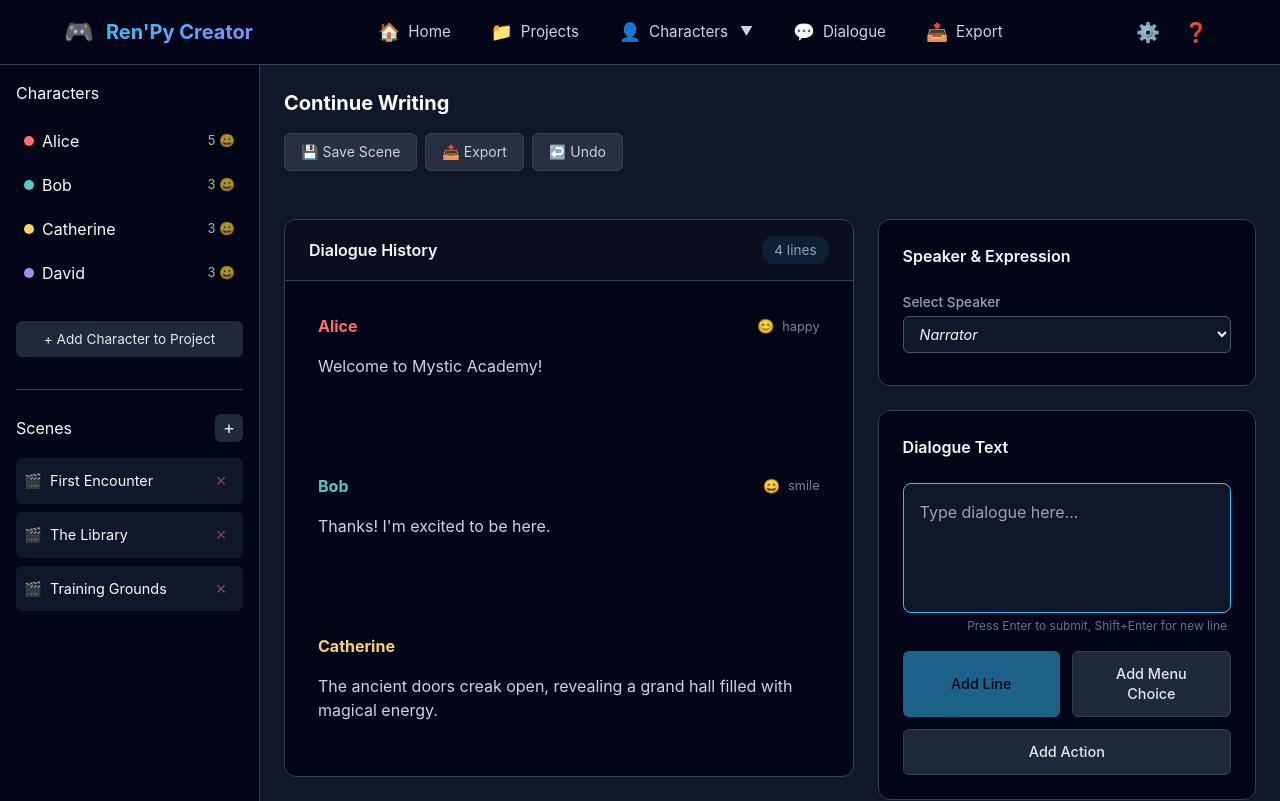
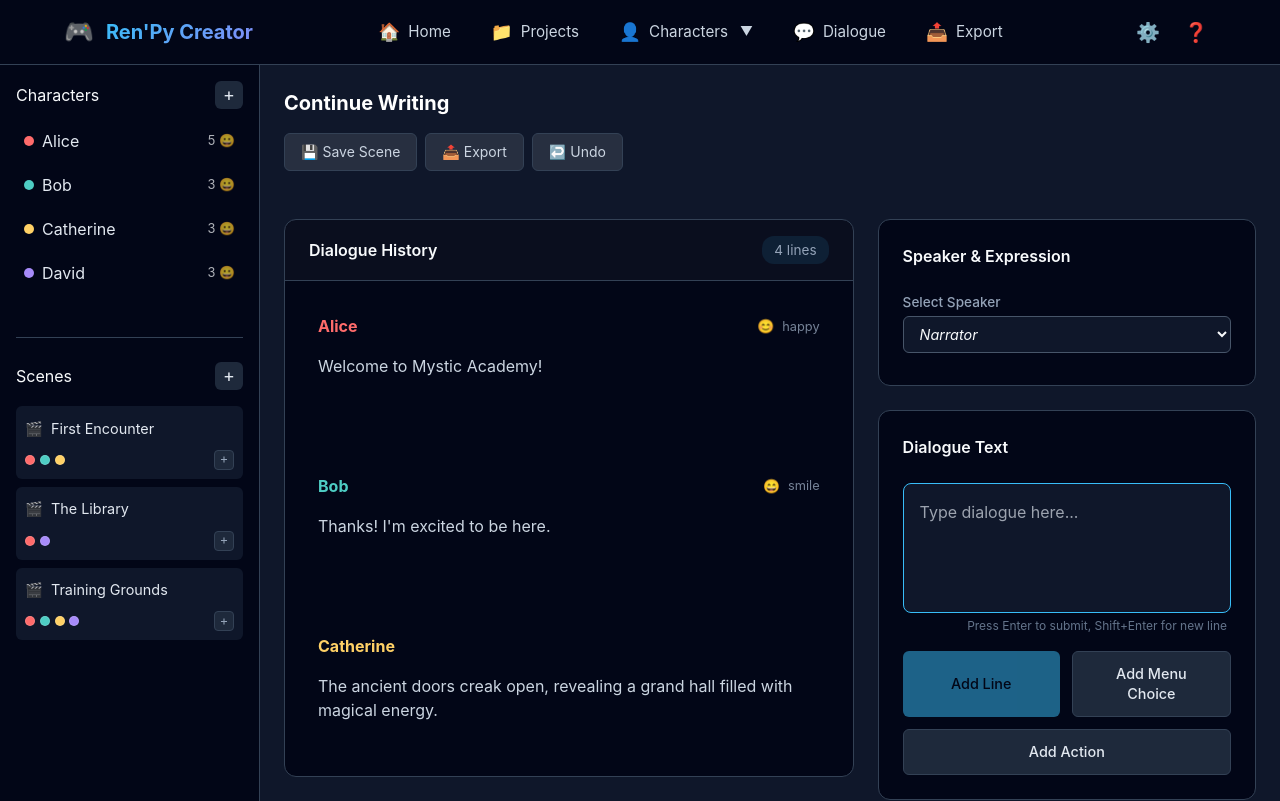
Before and after one commit to JephrenNaicker/RenpyCreatorStudio, a Vue app in the folder frontend/: page /projects/1/dashboard in a window 1280 px wide. Built offline with nearby package versions, Linux system fonts and the light colour scheme; the HTML template or start-up script is replaced by a standard one.

Commit message:
Enhance Character and Scene Management UI with improved layouts and character assignment features

```diff
--- a/frontend/src/components/Project/CharacterSidebar.vue
+++ b/frontend/src/components/Project/CharacterSidebar.vue
@@ -1,7 +1,13 @@
 <template>
     <aside class="sidebar">
+
+        <!-- Project Characters (roster) — collapsed feel, just dots + manage link -->
+        <div class="roster-header">
             <h3>Characters</h3>
-
+            <button class="icon-button" @click="$emit('add-character')" title="Add character to project">
+                <span class="text-lg">+</span>
+            </button>
+        </div>
         <div class="character-list">
             <div v-for="char in characters" :key="char.id" class="character-item"
                 :class="{ active: selectedCharacterId === char.id }" @click="$emit('select-character', char)">
@@ -11,10 +17,7 @@
             </div>
         </div>
 
-        <button class="secondary small" @click="$emit('add-character')">
-            + Add Character to Project
-        </button>
-
+        <!-- Scenes -->
         <div class="sidebar-section">
             <div class="section-header">
                 <h4>Scenes</h4>
@@ -23,7 +26,6 @@
                 </button>
             </div>
 
-            <!-- props.scenes is the single source of truth — no localScenes -->
             <div v-if="scenes && scenes.length > 0" class="scene-list">
                 <div v-for="scene in scenes" :key="scene.id" class="scene-item" :class="{
                     active: selectedSceneId === scene.id,
@@ -38,6 +40,9 @@
 
                     <!-- Display mode -->
                     <template v-else>
+                        <div class="scene-main">
+                            <!-- Name row -->
+                            <div class="scene-top-row">
                                 <div class="scene-content" @click="$emit('select-scene', scene)"
                                     @dblclick.stop="startEditing(scene)">
                                     <span class="scene-icon">🎬</span>
@@ -47,12 +52,52 @@
                                             title="Unsaved changes">*</span>
                                     </span>
                                 </div>
+                                <div class="scene-actions">
                                     <button class="rename-scene" @click.stop="startEditing(scene)" title="Rename scene">
-                            <span class="text-gray-400 hover:text-sky-400">✎</span>
+                                        <span>✎</span>
                                     </button>
-                        <button class="delete-scene" @click.stop="confirmDeleteScene(scene)" title="Delete scene">
-                            <span class="text-red-400 hover:text-red-300">✕</span>
+                                    <button class="delete-scene" @click.stop="confirmDeleteScene(scene)"
+                                        title="Delete scene">
+                                        <span>✕</span>
                                     </button>
+                                </div>
+                            </div>
+
+                            <!-- Cast strip -->
+                            <div class="cast-strip">
+                                <!-- Assigned character dots -->
+                                <div class="cast-dots">
+                                    <span v-for="charId in scene.character_ids" :key="charId" class="cast-dot"
+                                        :style="{ background: getCharacterColor(charId) }"
+                                        :title="getCharacterName(charId)" />
+                                    <span v-if="scene.character_ids.length === 0" class="cast-empty">
+                                        No cast
+                                    </span>
+                                </div>
+
+                                <!-- Add character to scene button -->
+                                <button class="cast-add-btn" @click.stop="togglePicker(scene.id)"
+                                    title="Assign characters to scene">+</button>
+                            </div>
+
+                            <!-- Character picker popover -->
+                            <div v-if="pickerSceneId === scene.id" class="char-picker" @click.stop>
+                                <input v-model="pickerSearch" class="picker-search" placeholder="Search characters..."
+                                    @click.stop />
+                                <div class="picker-list">
+                                    <label v-for="char in filteredPickerCharacters" :key="char.id" class="picker-row">
+                                        <input type="checkbox" :checked="scene.character_ids.includes(char.id)"
+                                            @change="toggleCharacterInScene(scene, char.id)" class="picker-checkbox" />
+                                        <span class="cast-dot" :style="{ background: char.color }" />
+                                        <span class="picker-name">{{ char.name }}</span>
+                                        <span v-if="char.nickname" class="picker-nick">"{{ char.nickname }}"</span>
+                                    </label>
+                                    <p v-if="filteredPickerCharacters.length === 0" class="picker-empty">
+                                        No characters found
+                                    </p>
+                                </div>
+                            </div>
+                        </div>
                     </template>
                 </div>
             </div>
@@ -79,7 +124,7 @@
 </template>
 
 <script setup lang="ts">
-import { ref, nextTick } from 'vue';
+import { ref, computed, nextTick } from 'vue';
 import type { Character, Scene } from '@/utils/dummyData';
 
 interface Props {
@@ -102,23 +147,64 @@
 const props = defineProps<Props>();
 const emit = defineEmits<Emits>();
 
-// Only editing state lives here — the scenes list is owned entirely by the parent via props
+// ── Editing state ──────────────────────────────────────────
 const editingSceneId = ref<string | null>(null);
 const editingSceneName = ref('');
+const editingSceneOriginalName = ref('');
 const sceneInput = ref<HTMLInputElement | null>(null);
-// Prevents @blur double-firing a save after @keyup.enter already committed
 const didCommit = ref(false);
 
-// Delete modal state
+// ── Delete modal ───────────────────────────────────────────
 const showDeleteModal = ref(false);
 const sceneToDelete = ref<Scene | null>(null);
 
+// ── Character picker popover ───────────────────────────────
+const pickerSceneId = ref<string | null>(null);
+const pickerSearch = ref('');
+
+const filteredPickerCharacters = computed(() => {
+    const q = pickerSearch.value.toLowerCase();
+    return q
+        ? props.characters.filter(c => c.name.toLowerCase().includes(q) || c.nickname?.toLowerCase().includes(q))
+        : props.characters;
+});
+
+const togglePicker = (sceneId: string) => {
+    if (pickerSceneId.value === sceneId) {
+        pickerSceneId.value = null;
+        pickerSearch.value = '';
+    } else {
+        pickerSceneId.value = sceneId;
+        pickerSearch.value = '';
+    }
+};
+
+const toggleCharacterInScene = (scene: Scene, charId: string) => {
+    const already = scene.character_ids.includes(charId);
+    const updated: Scene = {
+        ...scene,
+        character_ids: already
+            ? scene.character_ids.filter(id => id !== charId)
+            : [...scene.character_ids, charId]
+    };
+    emit('update-scene', updated);
+};
+
+// ── Helpers ────────────────────────────────────────────────
+const getCharacterColor = (charId: string) =>
+    props.characters.find(c => c.id === charId)?.color ?? '#475569';
+
+const getCharacterName = (charId: string) =>
+    props.characters.find(c => c.id === charId)?.name ?? 'Unknown';
+
+// ── Scene CRUD ─────────────────────────────────────────────
 const addNewScene = () => {
     const now = new Date().toISOString();
     const newScene: Scene = {
         id: Date.now().toString(),
         name: 'New Scene',
         project_id: props.scenes?.[0]?.project_id || 'default-project',
+        character_ids: [],
         dialogue_lines: [],
         created_at: now,
         updated_at: now
@@ -128,32 +214,17 @@
     nextTick(() => startEditing(newScene));
 };
 
-// track the name the scene had before editing started
-const editingSceneOriginalName = ref('');
-
 const startEditing = (scene: Scene) => {
+    pickerSceneId.value = null; // close any open picker
     didCommit.value = false;
     editingSceneId.value = scene.id;
     editingSceneName.value = scene.name || '';
-    editingSceneOriginalName.value = scene.name || '';   // ← store original
+    editingSceneOriginalName.value = scene.name || '';
     nextTick(() => {
         const el = Array.isArray(sceneInput.value) ? sceneInput.value[0] : sceneInput.value;
         el?.focus();
         el?.select();
     });
-};
-
-const cancelEdit = () => {
-    if (didCommit.value) return;
-    didCommit.value = true;
-    // Only delete if it was a brand-new scene that was never saved with a real name
-    const scene = props.scenes?.find(s => s.id === editingSceneId.value);
-    if (scene && editingSceneOriginalName.value === 'New Scene') {
-        emit('delete-scene', scene.id);
-    }
-    editingSceneId.value = null;
-    editingSceneName.value = '';
-    editingSceneOriginalName.value = '';
 };
 
 const commitSave = (scene: Scene) => {
@@ -165,20 +236,31 @@
     }
     editingSceneId.value = null;
     editingSceneName.value = '';
+    editingSceneOriginalName.value = '';
 };
 
-// Enter key: commit and mark so blur doesn't fire again
 const handleEnterKey = (scene: Scene) => {
     if (didCommit.value) return;
     didCommit.value = true;
     commitSave(scene);
 };
 
-// Blur: only save if Enter didn't already handle it
 const handleBlur = (scene: Scene) => {
     if (didCommit.value) return;
     didCommit.value = true;
     commitSave(scene);
+};
+
+const cancelEdit = () => {
+    if (didCommit.value) return;
+    didCommit.value = true;
+    const scene = props.scenes?.find(s => s.id === editingSceneId.value);
+    if (scene && editingSceneOriginalName.value === 'New Scene') {
+        emit('delete-scene', scene.id);
+    }
+    editingSceneId.value = null;
+    editingSceneName.value = '';
+    editingSceneOriginalName.value = '';
 };
 
 const confirmDeleteScene = (scene: Scene) => {
@@ -200,12 +282,6 @@
 </script>
 
 <style scoped>
-.dirty-indicator {
-    color: #38bdf8;
-    font-weight: bold;
-    margin-left: 2px;
-}
-
 .sidebar {
     background: #020617;
     border-right: 1px solid #334155;
@@ -216,9 +292,20 @@
     flex-direction: column;
 }
 
-h3,
+.roster-header {
+    display: flex;
+    justify-content: space-between;
+    align-items: center;
+    margin-bottom: 0.75rem;
+}
+
+.roster-header h3 {
+    margin: 0;
+    color: #f8fafc;
+}
+
 h4 {
-    margin-bottom: 1rem;
+    margin-bottom: 0;
     color: #f8fafc;
 }
 
@@ -258,6 +345,7 @@
     white-space: nowrap;
     overflow: hidden;
     text-overflow: ellipsis;
+    color: #e2e8f0;
 }
 
 .expression-count {
@@ -266,10 +354,12 @@
     flex-shrink: 0;
 }
 
+/* ── Scenes section ── */
 .sidebar-section {
-    margin-top: 2rem;
+    margin-top: 1rem;
     padding-top: 1.5rem;
     border-top: 1px solid #334155;
+    flex: 1;
 }
 
 .section-header {
@@ -277,10 +367,6 @@
     justify-content: space-between;
     align-items: center;
     margin-bottom: 1rem;
-}
-
-.section-header h4 {
-    margin-bottom: 0;
 }
 
 .icon-button {
@@ -309,15 +395,11 @@
 }
 
 .scene-item {
-    display: flex;
-    align-items: center;
-    justify-content: space-between;
-    padding: 0.5rem;
     border-radius: 6px;
-    cursor: pointer;
     font-size: 0.9rem;
     transition: all 0.2s;
     background: #0f172a;
+    border: 1px solid transparent;
 }
 
 .scene-item:hover {
@@ -325,8 +407,21 @@
 }
 
 .scene-item.active {
-    background: rgba(56, 189, 248, 0.2);
-    border-left: 3px solid #38bdf8;
+    background: rgba(56, 189, 248, 0.1);
+    border-color: rgba(56, 189, 248, 0.4);
+}
+
+/* ── Scene main layout ── */
+.scene-main {
+    display: flex;
+    flex-direction: column;
+}
+
+.scene-top-row {
+    display: flex;
+    align-items: center;
+    justify-content: space-between;
+    padding: 0.5rem 0.5rem 0.25rem;
 }
 
 .scene-content {
@@ -335,6 +430,7 @@
     gap: 0.5rem;
     flex: 1;
     overflow: hidden;
+    cursor: pointer;
 }
 
 .scene-icon {
@@ -346,11 +442,182 @@
     white-space: nowrap;
     overflow: hidden;
     text-overflow: ellipsis;
+    color: #e2e8f0;
 }
 
+.dirty-indicator {
+    color: #38bdf8;
+    font-weight: bold;
+    margin-left: 2px;
+}
+
+.scene-actions {
+    display: flex;
+    gap: 0.25rem;
+    opacity: 0;
+    transition: opacity 0.2s;
+    flex-shrink: 0;
+}
+
+.scene-item:hover .scene-actions {
+    opacity: 1;
+}
+
+.rename-scene,
+.delete-scene {
+    background: transparent;
+    border: none;
+    padding: 0.2rem 0.35rem;
+    cursor: pointer;
+    border-radius: 4px;
+    font-size: 0.85rem;
+    transition: all 0.2s;
+}
+
+.rename-scene {
+    color: #64748b;
+}
+
+.rename-scene:hover {
+    color: #38bdf8;
+    background: rgba(56, 189, 248, 0.1);
+}
+
+.delete-scene {
+    color: #64748b;
+}
+
+.delete-scene:hover {
+    color: #f87171;
+    background: rgba(239, 68, 68, 0.1);
+}
+
+/* ── Cast strip ── */
+.cast-strip {
+    display: flex;
+    align-items: center;
+    gap: 0.4rem;
+    padding: 0.25rem 0.5rem 0.5rem;
+}
+
+.cast-dots {
+    display: flex;
+    align-items: center;
+    gap: 0.3rem;
+    flex: 1;
+    flex-wrap: wrap;
+}
+
+.cast-dot {
+    width: 10px;
+    height: 10px;
+    border-radius: 50%;
+    border: 1px solid rgba(255, 255, 255, 0.15);
+    flex-shrink: 0;
+    display: inline-block;
+}
+
+.cast-empty {
+    font-size: 0.75rem;
+    color: #475569;
+    font-style: italic;
+}
+
+.cast-add-btn {
+    background: #1e293b;
+    border: 1px solid #334155;
+    color: #94a3b8;
+    width: 20px;
+    height: 20px;
+    border-radius: 4px;
+    font-size: 0.8rem;
+    display: flex;
+    align-items: center;
+    justify-content: center;
+    cursor: pointer;
+    flex-shrink: 0;
+    transition: all 0.2s;
+    line-height: 1;
+}
+
+.cast-add-btn:hover {
+    background: #2d3748;
+    color: #38bdf8;
+    border-color: #38bdf8;
+}
+
+/* ── Character picker popover ── */
+.char-picker {
+    margin: 0 0.5rem 0.5rem;
+    background: #1e293b;
+    border: 1px solid #334155;
+    border-radius: 8px;
+    overflow: hidden;
+}
+
+.picker-search {
+    width: 100%;
+    background: #0f172a;
+    border: none;
+    border-bottom: 1px solid #334155;
+    padding: 0.5rem 0.75rem;
+    color: #f8fafc;
+    font-size: 0.85rem;
+    outline: none;
+    box-sizing: border-box;
+}
+
+.picker-search::placeholder {
+    color: #475569;
+}
+
+.picker-list {
+    max-height: 180px;
+    overflow-y: auto;
+    padding: 0.25rem 0;
+}
+
+.picker-row {
+    display: flex;
+    align-items: center;
+    gap: 0.5rem;
+    padding: 0.4rem 0.75rem;
+    cursor: pointer;
+    transition: background 0.15s;
+}
+
+.picker-row:hover {
+    background: rgba(255, 255, 255, 0.05);
+}
+
+.picker-checkbox {
+    accent-color: #38bdf8;
+    flex-shrink: 0;
+}
+
+.picker-name {
+    color: #e2e8f0;
+    font-size: 0.85rem;
+    flex: 1;
+}
+
+.picker-nick {
+    color: #64748b;
+    font-size: 0.75rem;
+    font-style: italic;
+}
+
+.picker-empty {
+    color: #475569;
+    font-size: 0.8rem;
+    text-align: center;
+    padding: 0.75rem;
+}
+
+/* ── Scene edit input ── */
 .scene-edit {
     flex: 1;
-    padding: 0.25rem 0;
+    padding: 0.5rem;
 }
 
 .scene-input {
@@ -362,83 +629,22 @@
     color: #e2e8f0;
     font-size: 0.9rem;
     outline: none;
+    box-sizing: border-box;
 }
 
 .scene-input:focus {
-    border-color: #38bdf8;
     box-shadow: 0 0 0 2px rgba(56, 189, 248, 0.2);
 }
 
-.scene-item.editing {
-    background: #1e293b;
-    padding: 0.25rem 0.5rem;
-}
-
-.rename-scene {
-    background: transparent;
-    border: none;
-    padding: 0.25rem 0.5rem;
-    cursor: pointer;
-    opacity: 0;
-    transition: opacity 0.2s;
-    border-radius: 4px;
-    flex-shrink: 0;
-}
-
-.scene-item:hover .rename-scene {
-    opacity: 0.6;
-}
-
-.rename-scene:hover {
-    opacity: 1 !important;
-    background: rgba(56, 189, 248, 0.1);
-}
-
-.delete-scene {
-    background: transparent;
-    border: none;
-    padding: 0.25rem 0.5rem;
-    cursor: pointer;
-    opacity: 0.5;
-    transition: opacity 0.2s;
-    border-radius: 4px;
-    flex-shrink: 0;
-}
-
-.delete-scene:hover {
-    opacity: 1;
-    background: rgba(239, 68, 68, 0.1);
-}
-
+/* ── Empty state ── */
 .empty-scenes {
     color: #6b7280;
 }
 
-.secondary {
-    background: #1e293b;
-    border: none;
-    color: #e2e8f0;
-    border-radius: 6px;
-    padding: 0.5rem 0.75rem;
-    width: 100%;
-    cursor: pointer;
-    transition: background 0.2s;
-}
-
-.secondary:hover {
-    background: #2d3748;
-}
-
-.small {
-    font-size: 0.85rem;
-}
-
+/* ── Modal ── */
 .modal-overlay {
     position: fixed;
-    top: 0;
-    left: 0;
-    right: 0;
-    bottom: 0;
+    inset: 0;
     background: rgba(0, 0, 0, 0.7);
     display: flex;
     align-items: center;
@@ -454,6 +660,7 @@
     width: 90%;
     border: 1px solid #334155;
     box-shadow: 0 20px 25px -5px rgba(0, 0, 0, 0.5);
+    color: #e2e8f0;
 }
 
 .btn-secondary {
--- a/frontend/src/components/Project/DialogueEditor.vue
+++ b/frontend/src/components/Project/DialogueEditor.vue
@@ -45,7 +45,8 @@
                         <h4>Speaker & Expression</h4>
                     </div>
                     <div class="speaker-input">
-                        <SpeakerSelect v-model="currentSpeaker" :characters="characters" label="Select Speaker"
+                        <SpeakerSelect v-model="currentSpeaker" :characters="characters"
+                            :scene-character-ids="sceneCharacterIds" label="Select Speaker"
                             @update:modelValue="handleSpeakerChange" @expression-change="handleExpressionChange" />
                     </div>
                 </div>
@@ -97,6 +98,7 @@
     selectedLineIndex?: number | null;
     selectedSpeakerId?: string | null;
     isDirty?: boolean;
+    sceneCharacterIds?: string[];
 }
 
 interface Emits {
--- a/frontend/src/utils/dummyData.ts
+++ b/frontend/src/utils/dummyData.ts
@@ -39,6 +39,8 @@
     id: string;
     name: string;
     project_id: string;
+    character_ids: string[];  // characters assigned to this scene (many-to-many)
+    notes?: string;           // optional scene notes
     dialogue_lines: DialogueLine[];
     created_at: string;
     updated_at: string;
@@ -214,6 +216,8 @@
         id: '1',
         name: 'First Encounter',
         project_id: '1',
+        character_ids: ['1', '2', '3'],  // Alice, Bob, Catherine
+        notes: 'Opening scene at the academy gates.',
         dialogue_lines: initialDialogueLines,
         created_at: '2024-01-20T10:00:00Z',
         updated_at: '2024-01-20T10:00:00Z'
@@ -222,6 +226,8 @@
         id: '2',
         name: 'The Library',
         project_id: '1',
+        character_ids: ['1', '4'],       // Alice, David
+        notes: 'Alice discovers the forbidden section.',
         dialogue_lines: [],
         created_at: '2024-01-21T14:30:00Z',
         updated_at: '2024-01-21T14:30:00Z'
@@ -230,6 +236,7 @@
         id: '3',
         name: 'Training Grounds',
         project_id: '1',
+        character_ids: ['1', '2', '3', '4'], // All characters
         dialogue_lines: [],
         created_at: '2024-01-22T09:15:00Z',
         updated_at: '2024-01-22T09:15:00Z'
--- a/frontend/src/views/Project/ProjectDashboardView.vue
+++ b/frontend/src/views/Project/ProjectDashboardView.vue
@@ -26,7 +26,8 @@
             <div class="workspace-content scrollbar-thin">
                 <DialogueEditor :dialogue-lines="dialogueLines" :characters="projectCharacters"
                     :selected-line-index="selectedLineIndex" :selected-speaker-id="selectedCharacterId"
-                    :is-dirty="currentScene ? dirtyScenes.has(currentScene.id) : false" @add-line="addDialogueLine"
+                    :is-dirty="currentScene ? dirtyScenes.has(currentScene.id) : false"
+                    :scene-character-ids="currentScene?.character_ids" @add-line="addDialogueLine"
                     @edit-line="handleEditLine" @delete-line="deleteDialogueLine" @select-line="selectLine"
                     @speaker-change="handleSpeakerChange" @add-menu="addMenuChoice" @add-action="addAction" />
             </div>
```
Also changed, not shown: frontend/src/components/Project/SpeakerSelect.vue (+15 -6 lines). Lines whose indentation alone changed are shown as unchanged.
